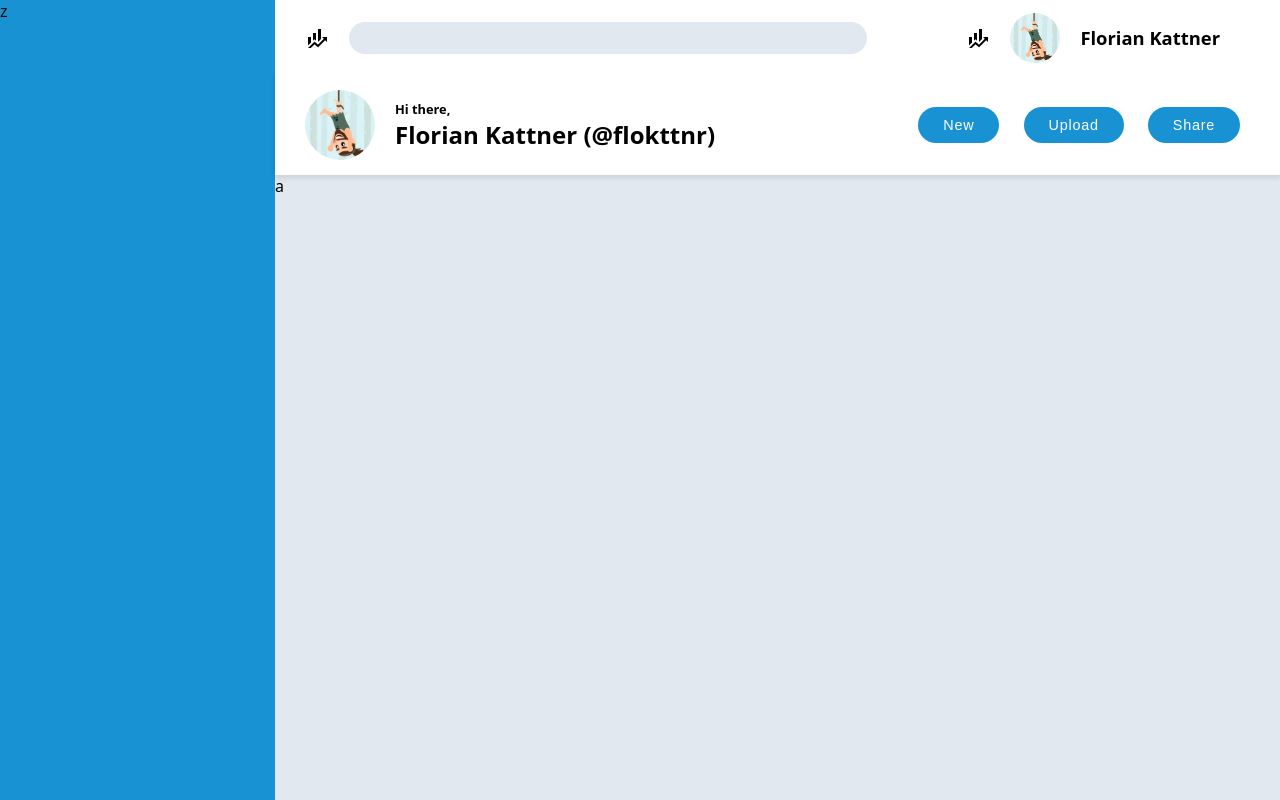
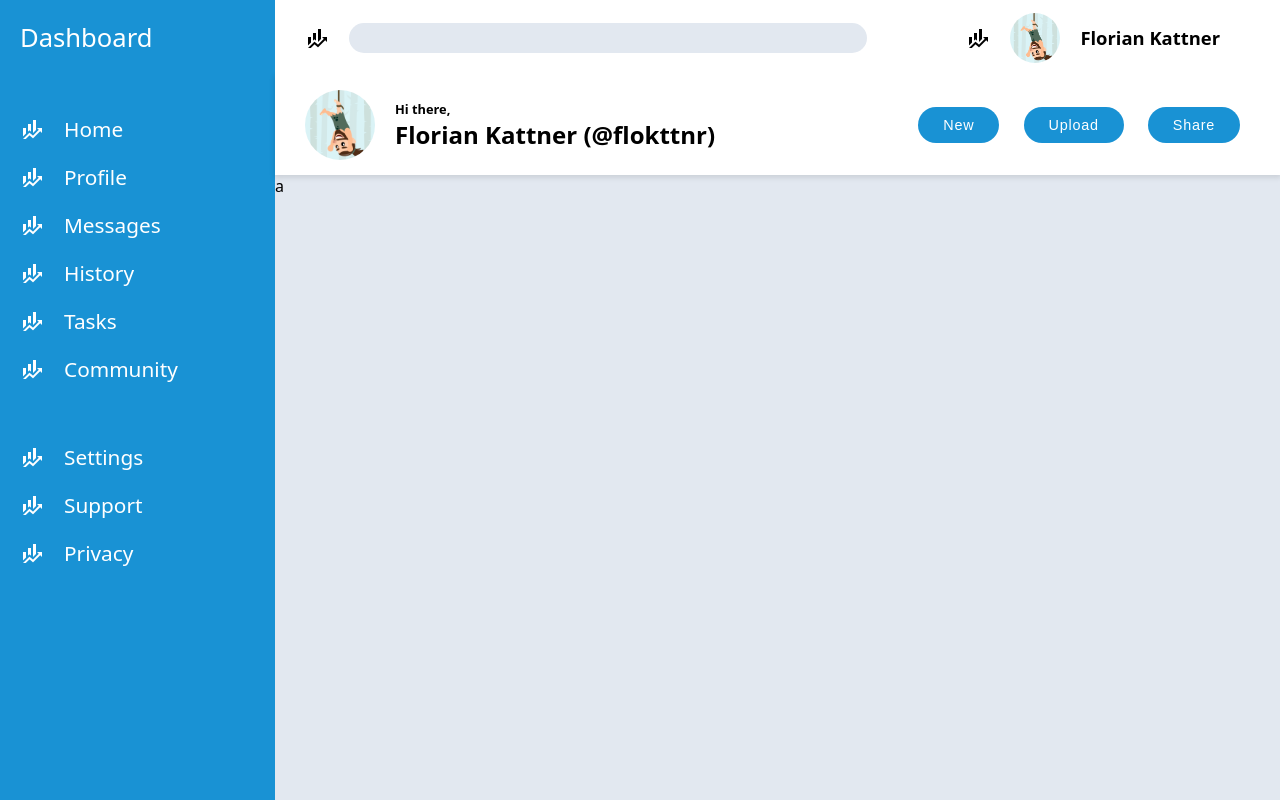
Before and after one commit to Sharaghe/dashboard, a plain HTML site: page index.html in a window 1280 px wide. Drawn offline with Linux system fonts and the light colour scheme.

Commit message:
Outline aside section

```diff
--- a/index.html
+++ b/index.html
@@ -24,7 +24,7 @@
                     <div class="username">Florian Kattner (@flokttnr)</div>
                 </div>
             </div>
-            <ul>
+            <ul class="profile-menu">
                 <li>
                     <button>New</button>
                 </li>
@@ -36,7 +36,43 @@
                 </li>
             </ul>
         </nav>
-        <aside>z</aside>
+        <aside>
+            <div class="logo">
+                Dashboard
+            </div>
+            <ul class="main-menu">
+                <li>
+                    <img src="./img/finance.png" class="icon" alt="">Home
+                </li>
+                <li>
+                    <img src="./img/finance.png" class="icon" alt="">Profile
+                </li>
+                <li>
+                    <img src="./img/finance.png" class="icon" alt="">Messages
+                </li>
+                <li>
+                    <img src="./img/finance.png" class="icon" alt="">History
+                </li>
+                <li>
+                    <img src="./img/finance.png" class="icon" alt="">Tasks
+                </li>
+                <li>
+                    <img src="./img/finance.png" class="icon" alt="">Community
+                </li>
+            </ul>
+            <ul class="about-menu">
+                <li>
+                    <img src="./img/finance.png" class="icon" alt="">Settings
+                </li>
+                <li>
+                    <img src="./img/finance.png" class="icon" alt="">Support
+                </li>
+                <li>
+                    <img src="./img/finance.png" class="icon" alt="">Privacy
+                </li>
+            </ul>
+            </ul>
+        </aside>
         <main>a</main>
     </div>
 </body>
--- a/style.css
+++ b/style.css
@@ -1,3 +1,8 @@
+*{
+    margin: 0;
+    padding: 0;
+}
+
 body {
     margin: 0;
     padding: 0;
@@ -20,6 +25,8 @@ ul li{
 aside{
     grid-area: 1/1/4/2;
     background: #1992d4;
+    padding: 20px;
+    color: white;
 }
 
 header{
@@ -51,8 +58,12 @@ main{
 }
 
 .icon{
+    filter: brightness(0%);
+}
+
+aside .icon{
     color: black;
-    filter: brightness(0%);
+    filter: unset;
 }
 
 input{
@@ -100,7 +111,7 @@ img.alert{
     border-radius: 50%;;
 }
 
-ul li{
+ul.profile-menu li{
     display: inline;
     margin: 10px;
 }
@@ -115,3 +126,24 @@ button{
     font-size: .9rem;
     letter-spacing: .75px;
 }
+
+ul.main-menu, ul.about-menu{
+    display: grid;
+    gap: 20px;
+    margin-top: 60px;
+}
+
+ul.main-menu li, ul.about-menu li{
+    display: grid;
+    grid-template-columns: auto 1fr;
+    align-items: center;
+    font-size: 1.3rem;
+}
+
+ul li img{
+    margin-right: 20px;
+}
+
+.logo{
+    font-size: 1.6rem;
+}
```
